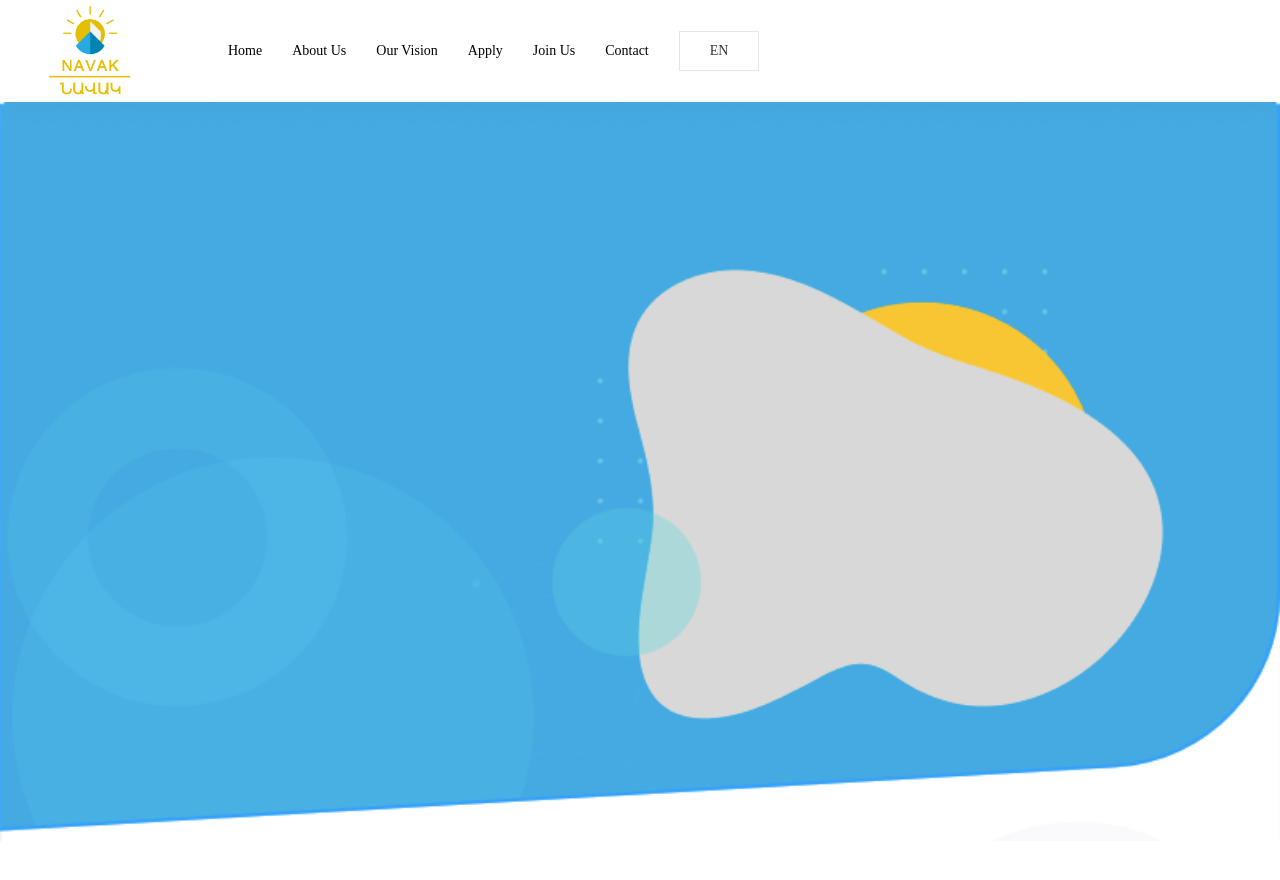
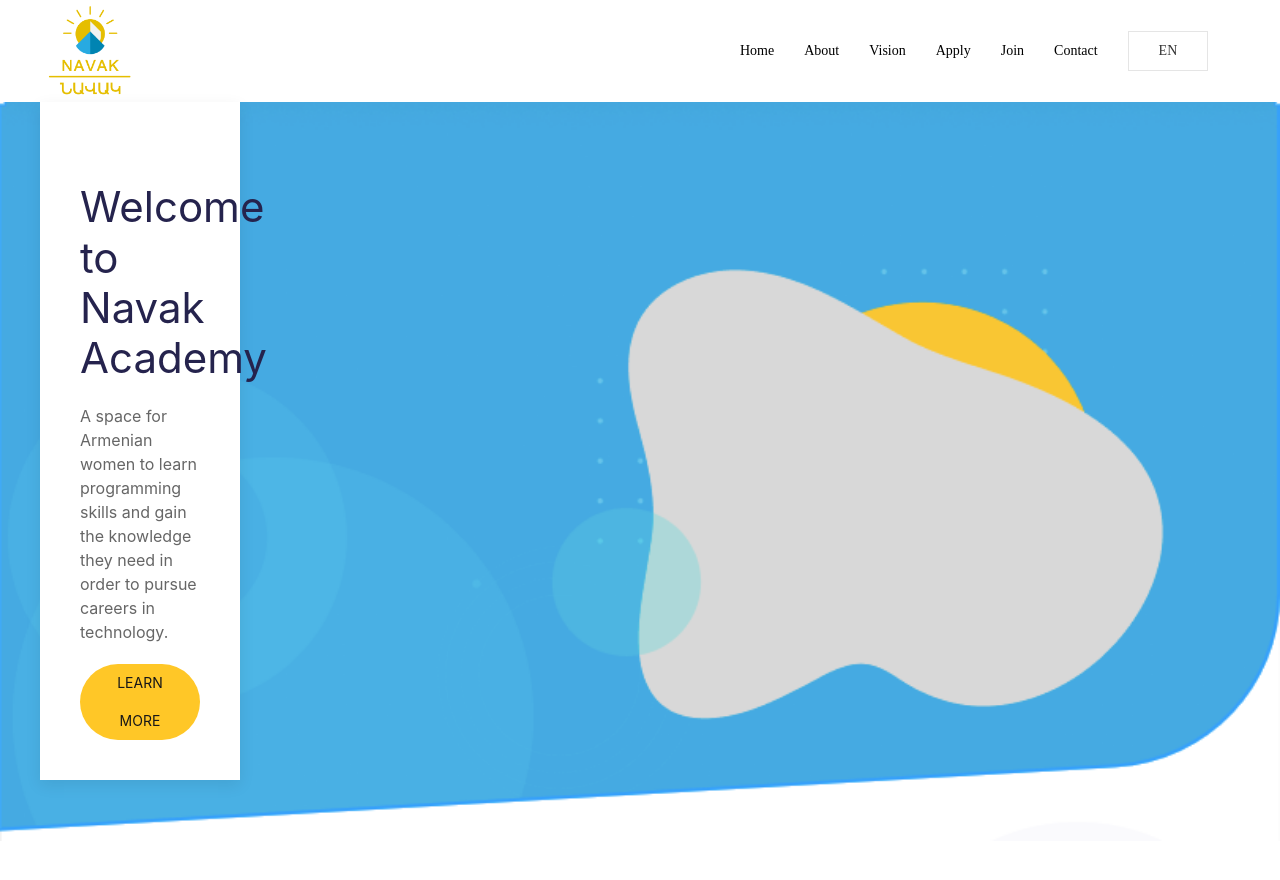
Before and after one commit to avaarm/navak-academy, a React (Create React App) app in the folder client/: page /#/ in a window 1280 px wide. Shown: the top 880 px of the page. Built offline with nearby package versions, Linux system fonts and the light colour scheme.

Commit message:
adding sections content, the infocards

```diff
--- a/client/src/components/Navbar/MobileNav.js
+++ b/client/src/components/Navbar/MobileNav.js
@@ -22,13 +22,13 @@
             <a href=" ">Home</a>
           </li> */}
           <li className="nav-item mobile-nav-item">
-            <a href=" ">About Us</a>
+            <a href=" ">About</a>
           </li>
           <li className="nav-item mobile-nav-item">
-            <a href=" ">Our Vision</a>
+            <a href=" ">Vision</a>
           </li>
           <li className="nav-item mobile-nav-item">
-            <a href=" ">Join Us</a>
+            <a href=" ">Join</a>
           </li>
           <li className="nav-item mobile-nav-item">
             <a href=" ">Apply</a>
--- a/client/src/components/Navbar/index.js
+++ b/client/src/components/Navbar/index.js
@@ -36,12 +36,12 @@
             </li>
             <li>
               <Link to="/" className="nav-item" style={{ color: props.color }}>
-                About Us{" "}
+                About{" "}
               </Link>
             </li>
             <li>
               <Link to="/" className="nav-item" style={{ color: props.color }}>
-                Our Vision
+                Vision
               </Link>
             </li>
             <li>
@@ -51,7 +51,7 @@
             </li>
             <li>
               <Link to="/" className="nav-item" style={{ color: props.color }}>
-                Join Us
+                Join
               </Link>
             </li>
             <li>
--- a/client/src/components/Navbar/mobilestyle.css
+++ b/client/src/components/Navbar/mobilestyle.css
@@ -14,13 +14,13 @@
 
 }
 .uk-navbar-center:only-child, .uk-navbar-left, .uk-navbar-right {
-    margin-left: 0%;
+    margin-left: 40%;
 }
 
 .mobile-nav-item{
     font-size: 12px;
     padding-left: 10px;
-    font-weight: 100;
+    font-weight: 80;
     color: #0084B2 !important;
     text-transform: uppercase;
 }
--- a/client/src/components/Section1/index.js
+++ b/client/src/components/Section1/index.js
@@ -1,17 +1,18 @@
 import React from "react";
 import Background1 from "./Background1.png";
+import InfoCard from "../InfoCard/InfoCard";
+import "../InfoCard/style.css";
+// import CommonButton from ""
 
-
-
-
-function BlueBackground() {
+function BlueBackground(props) {
     return (
         <div className="uk-container uk-container-xlarge" style={{ backgroundImage: `url(${Background1})`,
         backgroundRepeat: 'no-repeat',
         backgroundSize:'contain',
-        paddingBottom: '100%'
+        paddingBottom: '100%'}}>
 
-         }}>
+        <InfoCard title="Welcome to Navak Academy" description="A space for Armenian women to learn programming skills and gain the knowledge they need in order to pursue careers in technology. " buttonText="Learn more"/>
+
       </div>
     )
 
```
Also changed, not shown: 1 other file (tests, documents, lock files or other folders).
